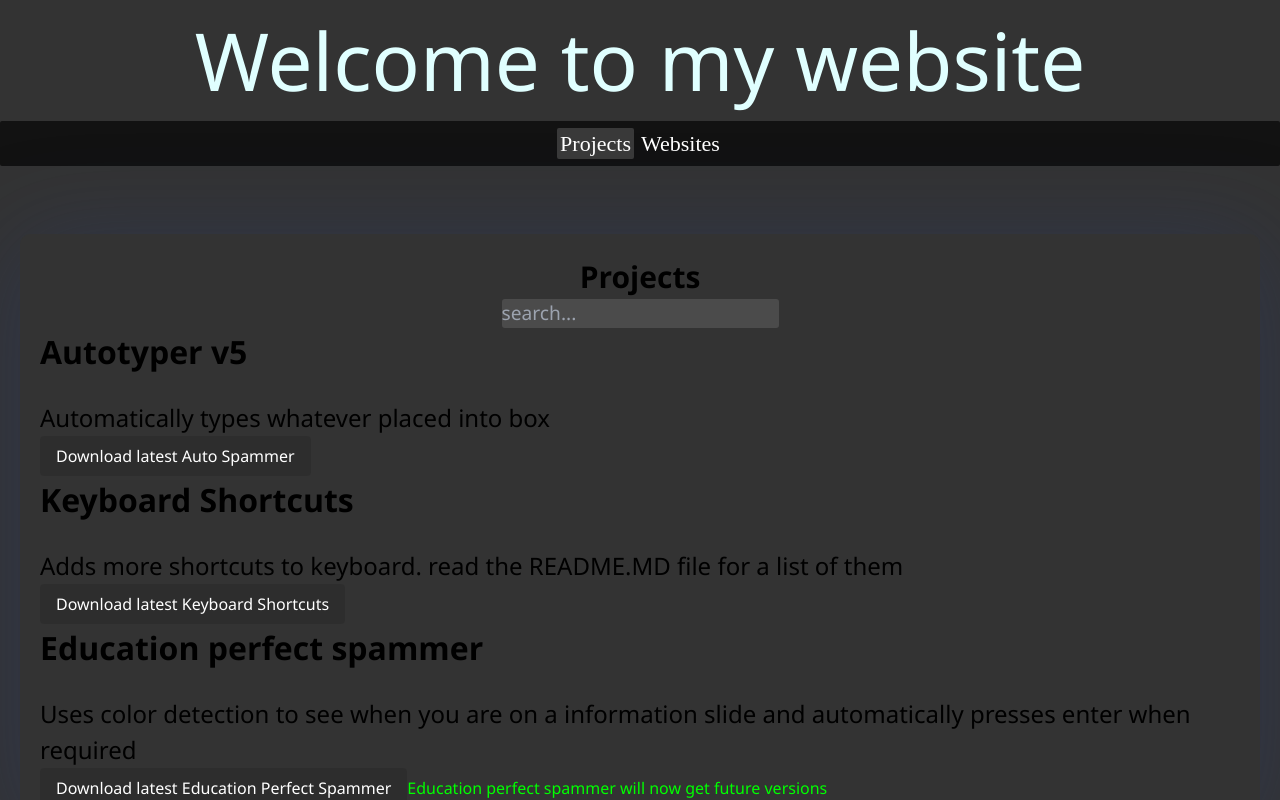
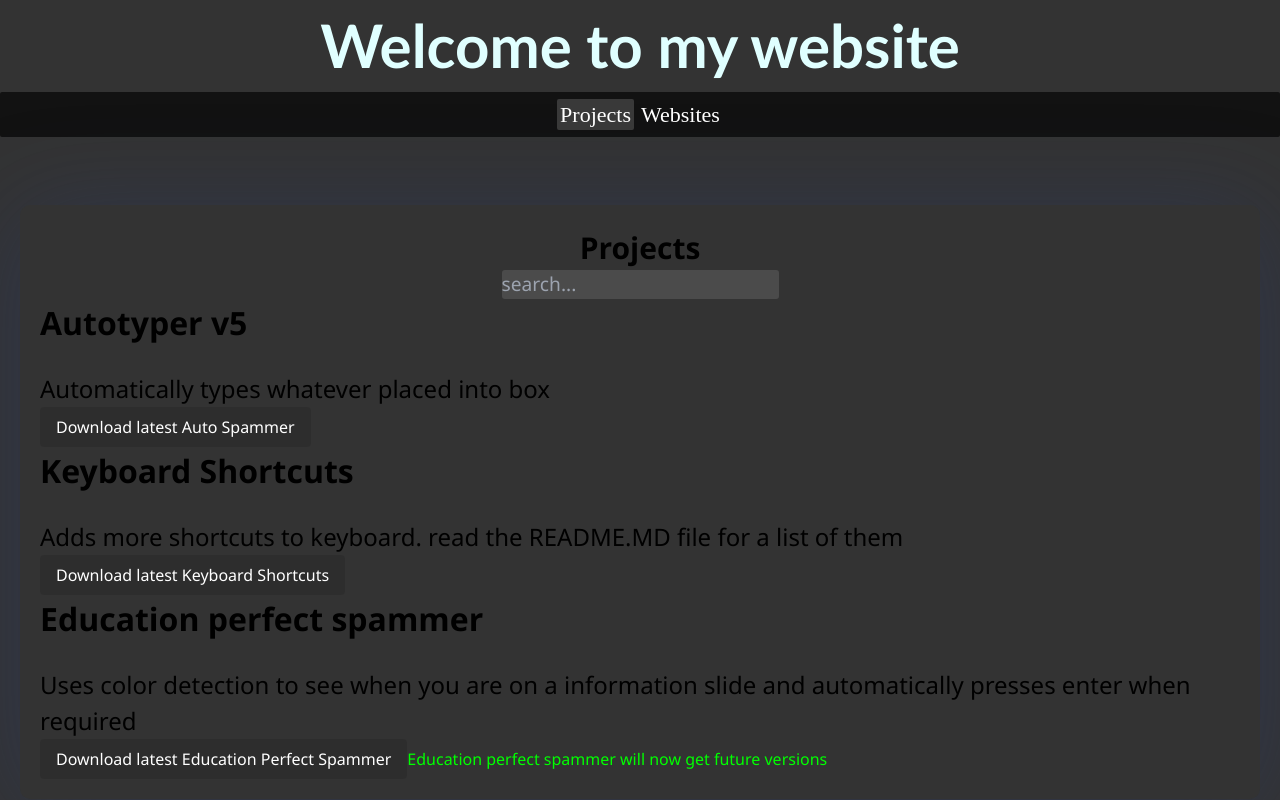
Before and after one commit to chickenMuggets/chickenMuggets.github.io, a Next.js app: page / in a window 1280 px wide. Shown: the top 800 px of the page. Built offline with nearby package versions, Linux system fonts and the light colour scheme.

Commit message:
updated header font

```diff
--- a/src/app/page.tsx
+++ b/src/app/page.tsx
@@ -4,8 +4,8 @@
 export default function Home() {
   return (
     <div style={{backgroundColor: "#333333"}}>
-      <header>
-        <h1 className="header">Welcome to my website</h1>
+      <header className="header">
+        <h1 className="header"><strong>Welcome to my website</strong></h1>
       </header>
       <div className="buttons">
         <a href="" className="button-1 pageon">Projects</a>
--- a/src/app/styles.css
+++ b/src/app/styles.css
@@ -4,8 +4,8 @@
     font-family: 'Gill Sans', 'Gill Sans MT', Calibri, 'Trebuchet MS', sans-serif;
     text-align: center;
     padding-bottom: 1px;
-    font-size: 80px;
-    font-family: 'Segoe UI', Tahoma, Geneva, Verdana, sans-serif;
+    font-size: 60px;
+    text-decoration: solid;
 }
 .button-1{
     padding: 3px;
```
